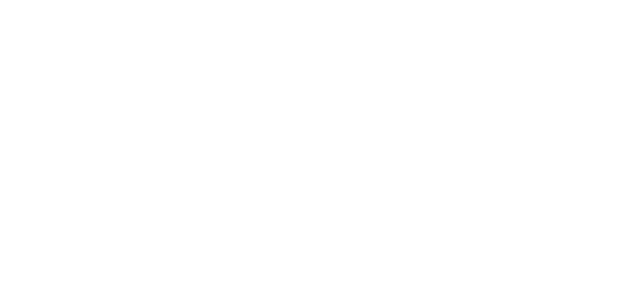
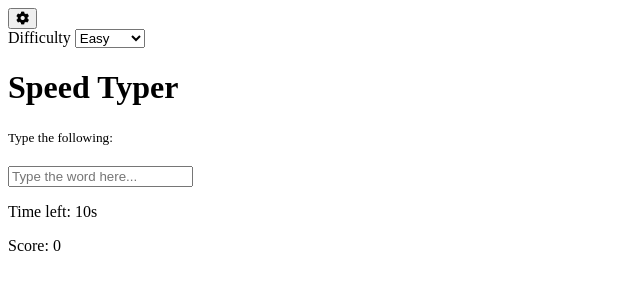
Before and after one commit to EmmiTorstensson/20-projects, a plain HTML site: page typing-game/index.html in a window 1280 px wide. Shown: the whole page, without its empty margins (0-640 px from the left). Drawn offline with Linux system fonts and the light colour scheme.

Commit message:
HTML done

```diff
--- a/typing-game/index.html
+++ b/typing-game/index.html
@@ -3,10 +3,46 @@
 <head>
     <meta charset="UTF-8">
     <meta name="viewport" content="width=device-width, initial-scale=1.0">
-    <title>Typing Game</title>
+    <title>Speed Typer</title>
+    <link rel="stylesheet" href="https://cdnjs.cloudflare.com/ajax/libs/font-awesome/5.15.1/css/all.min.css" integrity="sha512-+4zCK9k+qNFUR5X+cKL9EIR+ZOhtIloNl9GIKS57V1MyNsYpYcUrUeQc9vNfzsWfV28IaLL3i96P9sdNyeRssA==" crossorigin="anonymous" />
     <link rel="stylesheet" href="style.css">
 </head>
 <body>
+    <button id="settings-btn" class="settings-btn">
+        <i class="fas fa-cog"></i>
+    </button>
+
+     <div id="settings" class="settings">
+         <form id="settings-form">
+             <div>
+                 <label for="difficulty">Difficulty</label>
+                 <select id="difficulty">
+                     <option value="easy">Easy</option>
+                     <option value="medium">Medium</option>
+                     <option value="hard">Hard</option>
+                 </select>
+             </div>
+         </form>
+     </div>
+
+     <div class="container">
+         <h1>Speed Typer</h1>
+         <small>Type the following:</small>
+
+         <h2 id="word"></h2>
+
+         <input type="text" id="text" autocomplete="off" placeholder="Type the word here...">
+
+         <p class="time-container">
+             Time left: <span id="time">10s</span>
+         </p>
+
+         <p id="score-container">
+             Score: <span id="score">0</span>
+         </p>
+
+         <div class="end-game-container" id="end-game-container"></div>
+     </div>
 
     <script src="script.js"></script>
 </body>
```
